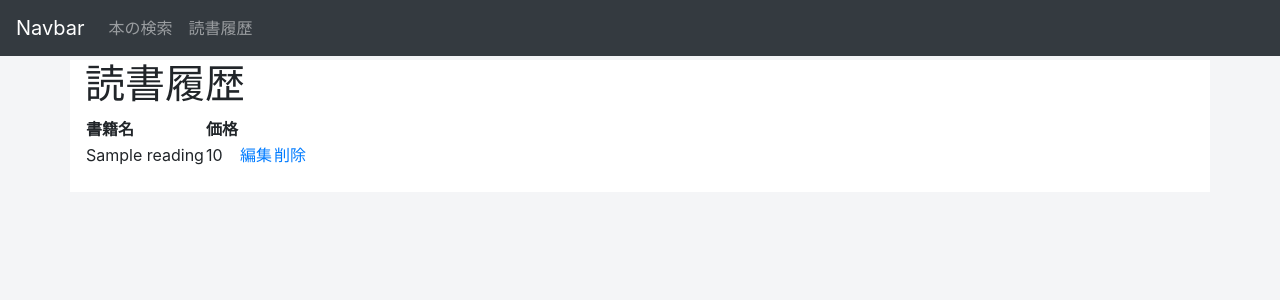
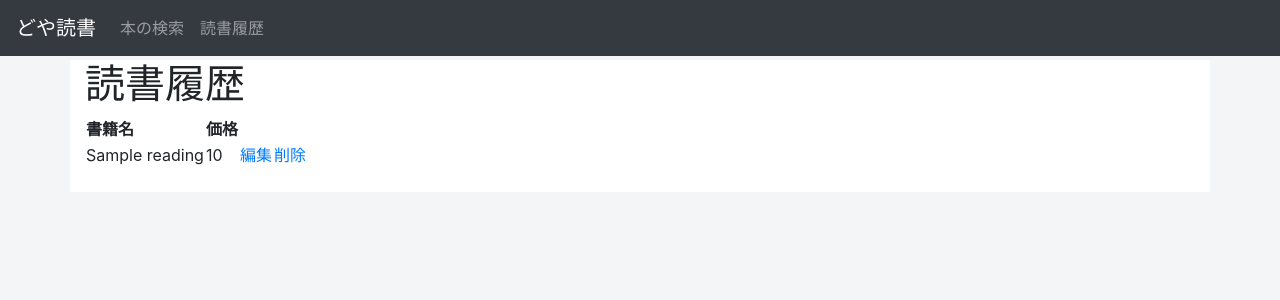
Before and after one commit to jonakp/rakubook, a Rails app: page /readings in a window 1280 px wide. Shown: the top 300 px of the page. Run offline with Rails 7, Linux system fonts and the light colour scheme; tables that the repository leaves empty hold one stand-in row (values such as "Sample post"); style sheets or scripts are compiled from the project's sources.

Commit message:
DEV-12 modify Navbar

```diff
--- a/app/views/layouts/_header.html.slim
+++ b/app/views/layouts/_header.html.slim
@@ -1,5 +1,6 @@
 nav.navbar.navbar-expand-lg.navbar-dark.bg-dark.fixed-top
-  a.navbar-brand href="#" Navbar
+  / トップページ作成後修正予定
+  a.navbar-brand href="#" #{t('appname')}
   button.navbar-toggler type="button" data-toggle="collapse" data-target="#navbarNavAltMarkup" aria-controls="navbarNavAltMarkup" aria-expanded="false" aria-label="Toggle navigation"
     span.navbar-toggler-icon
   #navbarNavAltMarkup.collapse.navbar-collapse
--- a/config/locales/ja.yml
+++ b/config/locales/ja.yml
@@ -11,6 +11,7 @@ ja:
     errors:
       models:
         reading:
+  appname: 'どや読書'
 
   # ビューはビューを格納しているフォルダ名を起点にし、ビュー名毎に記述する。
   # 対応するビューの中ではツリーを省略できる。<%= t '.title' %>
```
